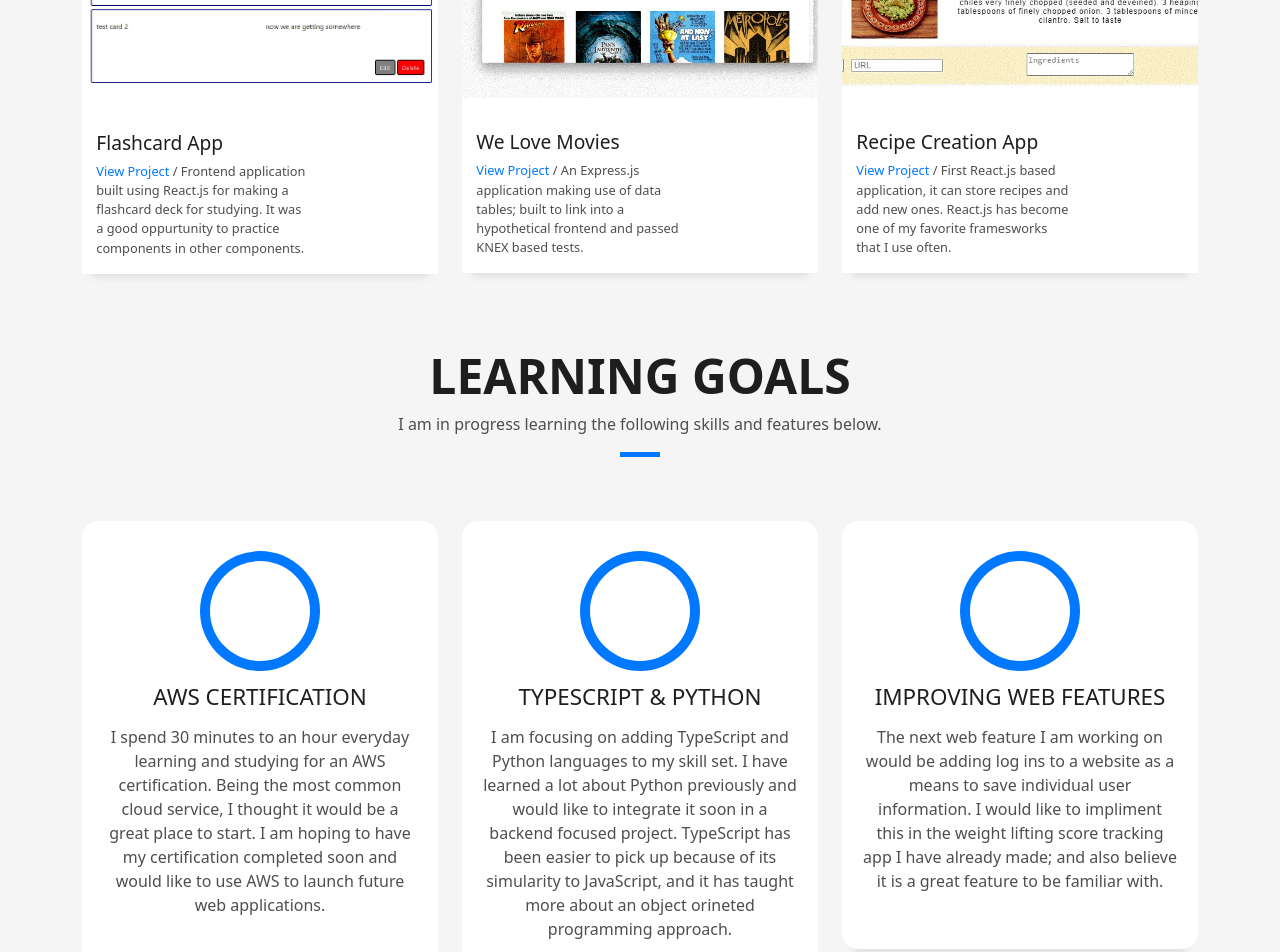
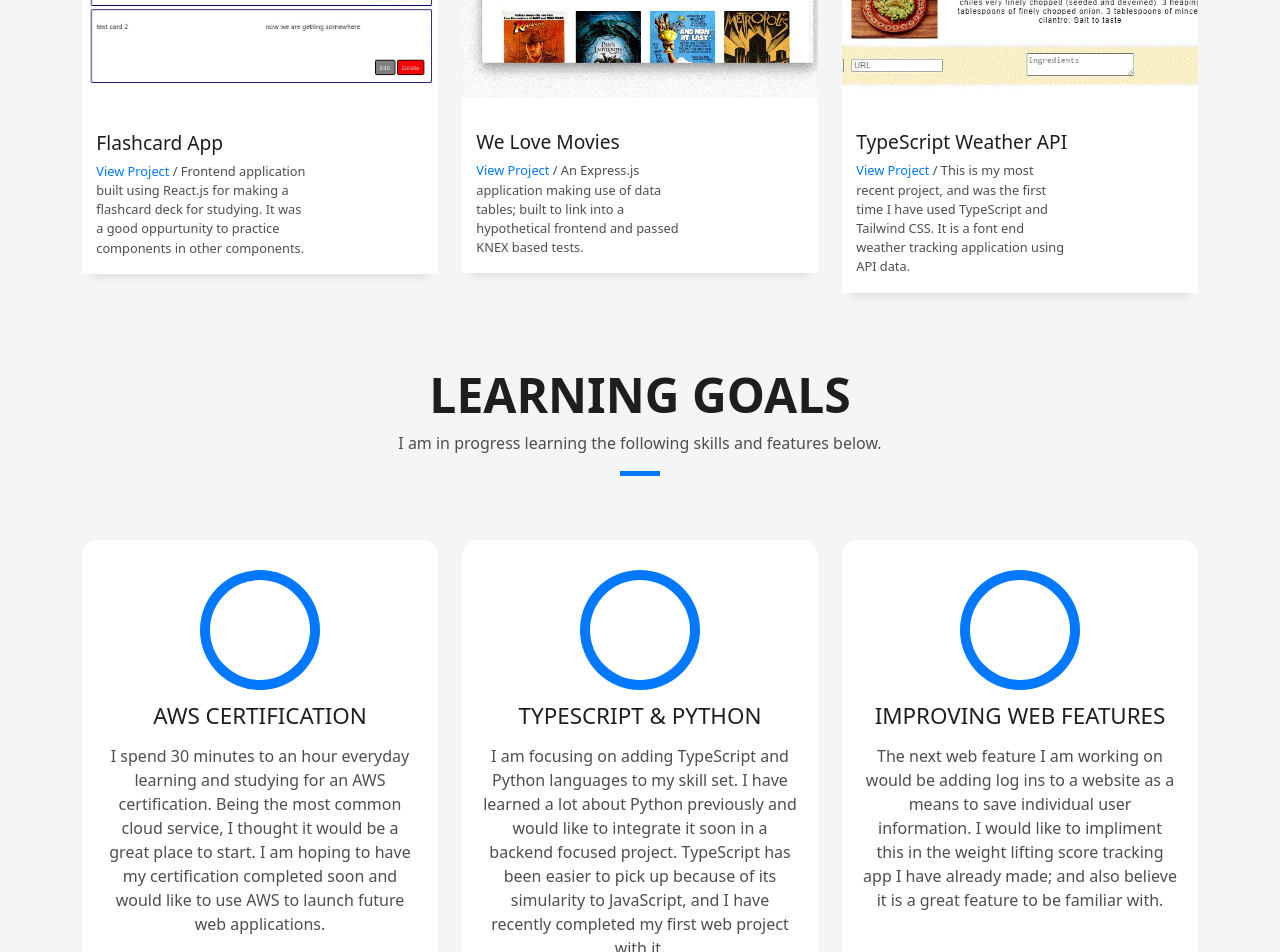
Before and after one commit to KajTassi/Website-Portfolio, a React (Create React App) app: page / in a window 1280 px wide. Shown: the part 3000-3952 px from the top of the page. Built offline with nearby package versions, Linux system fonts and the light colour scheme.

Commit message:
portfolio add

```diff
--- a/src/App.js
+++ b/src/App.js
@@ -286,10 +286,10 @@ function App() {
               <div class="work-content">
                 <div class="row">
                   <div class="col-sm-8">
-                    <h2 class="w-title">Recipe Creation App</h2>
+                    <h2 class="w-title">TypeScript Weather API</h2>
                     <div class="w-more">
-                    <a class="w-ctegory" href="https://github.com/KajTassi/Recipe-App" type="text">View Project</a> / <span class="w-date">First React.js based application, it can store recipes
-                      and add new ones. React.js has become one of my favorite framesworks that I use often.</span>
+                    <a class="w-ctegory" href="https://github.com/KajTassi/Recipe-App" type="text">View Project</a> / <span class="w-date">This is my most recent project, and was the
+                    first time I have used TypeScript and Tailwind CSS. It is a font end weather tracking application using API data.</span>
                     </div>
                   </div>
                   <div class="col-sm-4">
@@ -346,7 +346,7 @@ function App() {
                 <p class="s-description text-center">
                   I am focusing on adding TypeScript and Python languages to my skill set. I have learned a lot about Python previously
                   and would like to integrate it soon in a backend focused project. TypeScript has been easier to pick up because of
-                  its simularity to JavaScript, and it has taught more about an object orineted programming approach.
+                  its simularity to JavaScript, and I have recently completed my first web project with it.
                 </p>
               </div>
             </div>
```
